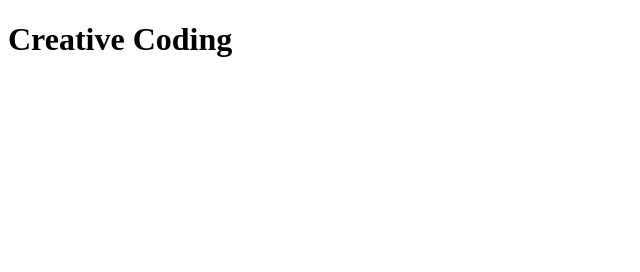
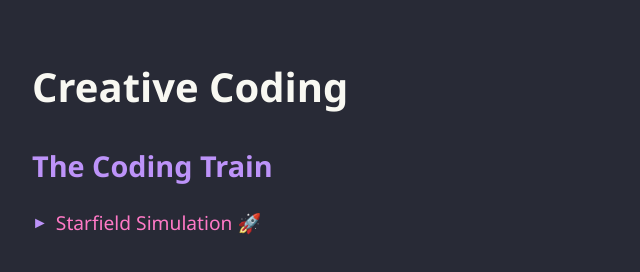
Before and after one commit to pixellini/creative-coding, a plain HTML site: page index.html in a window 1280 px wide. Shown: the whole page, without its empty margins (0-640 px from the left). Drawn offline with Linux system fonts and the light colour scheme.

Commit message:
code challenge: starfield simulation 🚀

```diff
--- a/index.html
+++ b/index.html
@@ -1,9 +1,74 @@
 <!DOCTYPE html>
-<html>
+<html lang="en">
+
 <head>
+    <meta charset="UTF-8" />
     <title>Creative Coding | Pixellini</title>
+    <style>
+        :root {
+            --dracula-background: #282a36;
+            --dracula-foreground: #f8f8f2;
+            --dracula-purple: #bd93f9;
+            --dracula-pink: #ff79c6;
+            --dracula-orange: #ffb86c;
+        }
+
+        body {
+            margin: 0;
+            padding: 2rem;
+            background-color: var(--dracula-background);
+            color: var(--dracula-foreground);
+            font-family: 'Segoe UI', Roboto, sans-serif;
+        }
+
+        h1 {
+            font-size: 2.5rem;
+            margin-bottom: 1rem;
+        }
+
+        h2 {
+            color: var(--dracula-purple);
+            font-size: 1.8rem;
+            margin-top: 2rem;
+        }
+
+        ul {
+            list-style: none;
+            padding: 0;
+        }
+
+        li::before {
+            content: "►";
+            color: var(--dracula-purple);
+            margin-right: 0.5rem;
+        }
+
+        li {
+            margin: 1rem 0;
+            display: flex;
+            align-items: center;
+        }
+
+        a {
+            color: var(--dracula-pink);
+            text-decoration: none;
+            font-size: 1.2rem;
+            transition: color 0.2s;
+        }
+
+        a:hover {
+            color: var(--dracula-orange);
+        }
+    </style>
 </head>
+
 <body>
     <h1>Creative Coding</h1>
+    <h2>The Coding Train</h2>
+    <ul>
+        <li>
+            <a href="/the-coding-train/starfield-simulation/index.html">Starfield Simulation 🚀</a>
+        </li>
+    </ul>
 </body>
 </html>
```
Also changed, not shown: the-coding-train/starfield-simulation/index.html (added, +17 -0 lines), the-coding-train/starfield-simulation/main.js (added, +69 -0 lines). Lines whose indentation alone changed are shown as unchanged.
